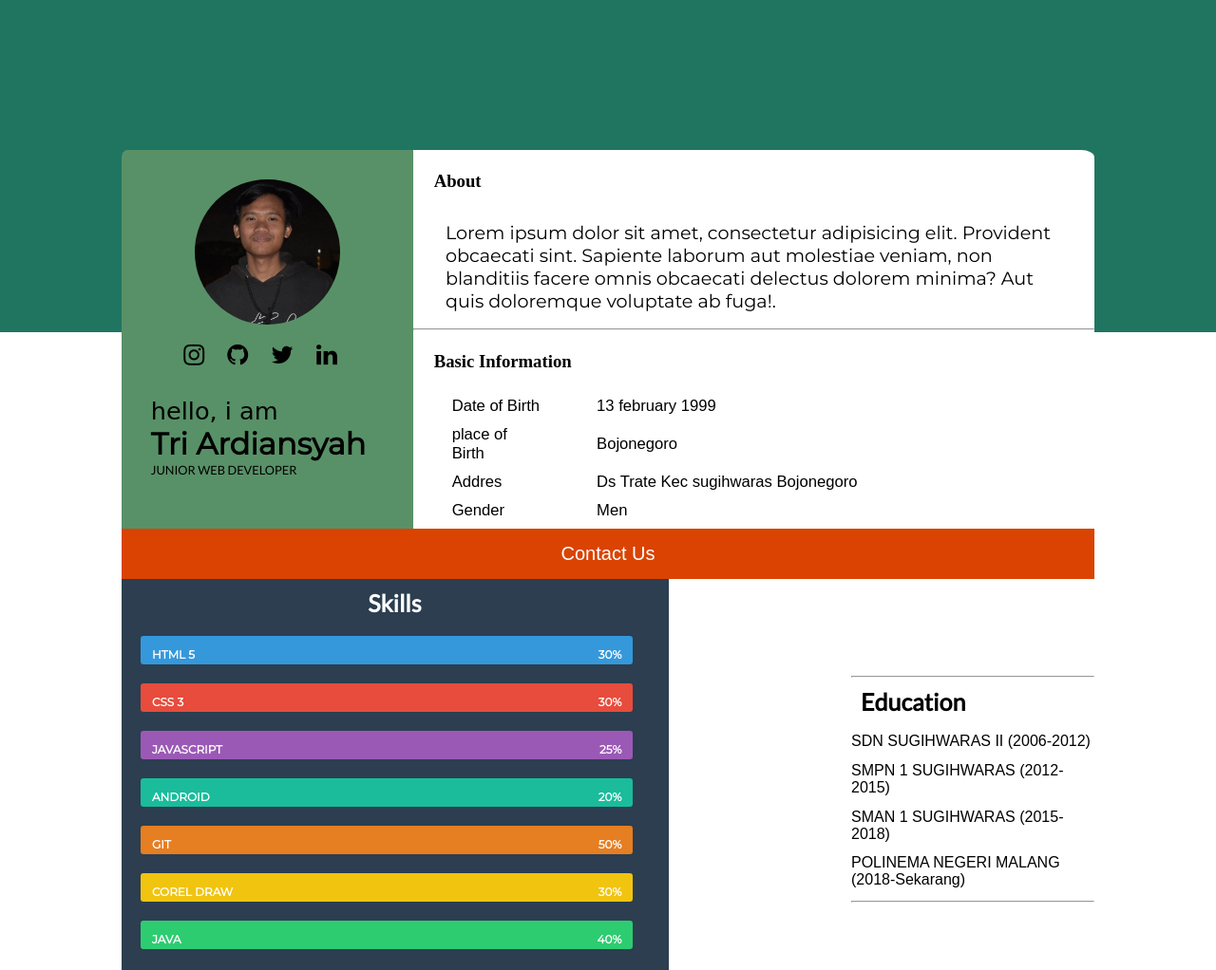
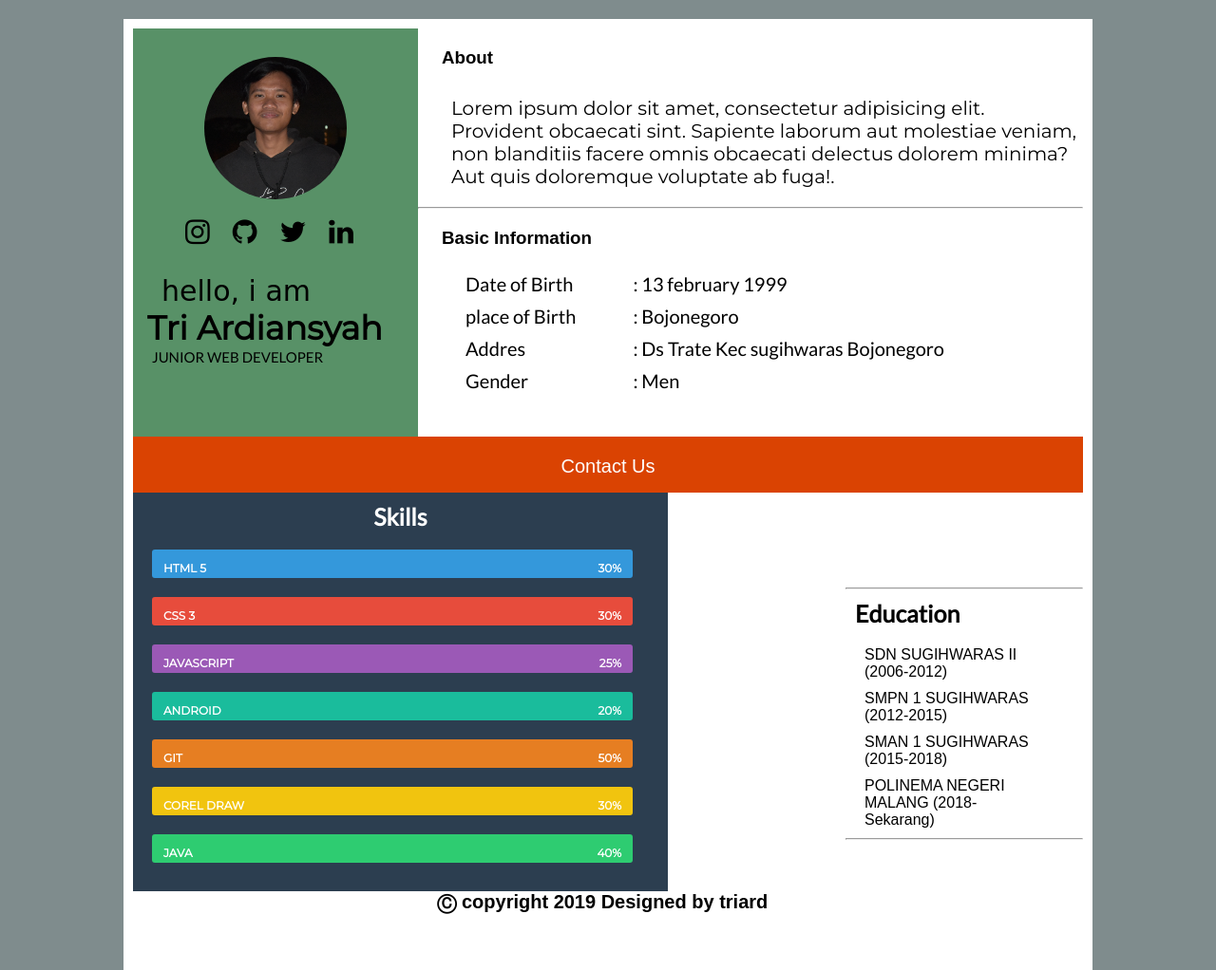
Before and after one commit to triard/resume, a plain HTML site: page index.html in a window 1280 px wide. Shown: the top 1022 px of the page at 95% size. Drawn offline with Linux system fonts and the light colour scheme; a web font is replaced by a local one.

Commit message:
data contact

```diff
--- a/css/style.css
+++ b/css/style.css
@@ -3,32 +3,20 @@
   padding: 0;
 }
 body {
-
+  background-color: #7f8c8d;
 }
 .container{
-    width: 100%;
-    min-height: 200px;
-}
-.header{
-    width: 100%;
-    min-height:350px;
-    background-color:#207561;
-}
-.content{
-    width: 80%;
-    min-height: 40%;
-    margin: auto;
-    margin-top: -15%;
-    border-top-left-radius: 2%;
-    border-top-right-radius: 2%;
+  max-width: 1000px;
+	margin: 20px auto;
+	background: rgb(255, 255, 255);
+	overflow: hidden;
+	padding: 10px;
 }
 #content-left{
     width: 30%;
-    min-height: 40%;
+    min-height: 430px;
     float: left;
     background-color: #589167;
-    background-size: 100%;
-    border-top-left-radius: 2%;
 }
 #content-left img{
     width: 50%;
@@ -38,7 +26,7 @@ body {
 }
 #content-left ul{
     padding: 0;
-    margin: 0% 10% 2% 18% ;
+    margin: 0 0 0 15%;
 }
 #content-left ul li{
     display: inline-block;
@@ -46,30 +34,29 @@ body {
 }
 #content-left ul li a{
     padding: 10px;
-    font-size: 1vw;
+    font-size: 15px;
     text-decoration: none;
     color: black;
 }
 #content-right{
     width: 70%;
-    height: 40%;
-    min-height: 50px;
+    min-height: 430px;
     float: right;
     background-color: white;
-    border-top-right-radius: 2%;
 }
 #content-right h3{
-    padding: 3% 3%;
+    padding: 20px 25px;
+    font-family: Arial, Helvetica, sans-serif;
+    font-weight: bold;
 }
 table {
-  font-family: Arial, Helvetica, sans-serif;
-  text-shadow: 1px 1px 0px #fff;
-  margin: 0 5% 0% 5%;
-  font-size: 1.3vw;
+  font-family: 'Lato', sans-serif;
+  margin: 0 0 0 30px;
+  font-size: 20px;
 }
 
 table th {
-  padding: 1% 2%;
+  padding: 10px 15px;
   border-left:1px solid #e0e0e0;
   border-bottom: 1px solid #e0e0e0;
 }
@@ -79,12 +66,12 @@ table th:first-child{
 }
 
 table tr {
-  padding-left:1%;
+  padding-left:20px;
 }
 
 table td:first-child {
   text-align: left;
-  padding-left: 1%;
+  padding-left: 20px;
   border-left: 0;
 }
 
@@ -107,21 +94,15 @@ table tr:hover td {
   padding: 15px 30px;
   text-align: center;
   display: inline-block;
-  font-size: 1.5vw;
-  margin: 0 0% 0 10%;
+  font-size: 25px;
   cursor: pointer;
-  width: 80%;
+  width: 100%;
 }
 .button a{
   text-decoration: none;
   color: white;
   font-size: 20px;
   font-family: Arial, Helvetica, sans-serif;
-}
-.page-coloumn{
-    width: 80%;
-    min-height: 400px;
-    margin: auto;
 }
 #coloumn-left{
   width: 75%;
@@ -187,26 +168,22 @@ table tr:hover td {
   font-weight: 400;
   font-family: 'Montserrat', sans-serif;
   font-weight: bold;
-}
-#coloumn-right{
+}.coloumn-right{
   width: 25%;
   min-height: 400px;
   float: right;
   margin: 10% 0% 0% 0%;
 }
-#coloumn-right p{
-  margin: 3% 0 5% 0;
+.coloumn-right p{
+  margin: 10px 40px 10px 20px;
   font-family: Arial, Helvetica, sans-serif;
 }
 .footer{
-    background-color: #7f8c8d;
-    min-height:  90px;
-    margin: 1.5% 10% 0% 10%;
-    bottom: 0%;
+  width: 100%;
 }
 .footer p{
   font-family: Arial, Helvetica, sans-serif;
-  padding: 30px;
+  padding: 20px;
   font-size: 20px;
   font-weight: bold;
   margin-left: 30%;
--- a/html/contactus.html
+++ b/html/contactus.html
@@ -6,20 +6,43 @@
         <meta name="viewport" content="initial-scale=1.0, user-scalable=no">
         <meta charset="utf-8">
          <link rel="icon" type="image/png" href="../img/telephone.png">
+          <link href="https://fonts.googleapis.com/css?family=Just+Another+Hand|Lato|Montserrat&display=swap"
+              rel="stylesheet">
          <style>
              * {
              margin: 0;
              padding: 0;
              }
+             .container{
+             max-width: 100%;
+             overflow: hidden;
+             }
          .header{
-         width: 100%;
-         min-height:100px;
-         background-color:#207561;
+             width: 100%;
+             min-height:100px;
+             background-color:#207561;
          }
          .header h3{
-             font-size: 2vw;
+             font-size: 30px;
              padding: 30px 50px;
-             /* font-family: ; */
+             font-family: 'Montserrat', sans-serif;
+             font-weight: bold;
+         }
+         .button {
+         background-color: #da4302;
+         border: none;
+         padding: 8px 20px;
+         text-align: center;
+         display: inline-block;
+         cursor: pointer;
+         float: right;
+         margin: -70px 40px 0 0;
+         }
+         .button a{
+         text-decoration: none;
+         color: white;
+         font-size: 20px;
+         font-family: Arial, Helvetica, sans-serif;
          }
          .content{
               width: 100%;
@@ -27,8 +50,9 @@
          }
          .text-center{
              margin: auto;
-             font-size: 1.5vw;
+             font-size: 25px;
              padding: 30px 60px;
+             font-family: 'Lato', sans-serif;
          }
          .contact-info{
              width: 60%;
@@ -38,10 +62,11 @@
          .contact-right{
              float: left;
              width: 30%;
+             margin-top: 70px;
          }
          .contact-right h2{
-             font-size: 2.5vw;
-             font-family: 'Franklin Gothic Medium', 'Arial Narrow', Arial, sans-serif';
+             font-size: 30px;
+             font-family: 'Lato', sans-serif;
          }
          .contact-right p{
               font-size: 1vw;
@@ -56,7 +81,7 @@
             margin: auto;
         }
         .fields-grid label{
-            font-size: 1vw;
+            font-size: 15px;
         }
         .fields-grid input{
             width: 80%;
@@ -69,12 +94,12 @@
         }
         .fields-grid textarea{
             width: 100%;
-            height:150px;
+            height:120px;
             border-radius: 1%;
             border: none;
             background-color: #207561;
             padding:8px;
-            font-size: 1.5vw;
+            font-size: 15px;
         }
         #send{
             margin: auto;
@@ -93,8 +118,10 @@
     </head>
 
     <body>
+        <div class="container">
         <div class="header">
             <h3>START A PROJECT</h3>
+             <button class="button"><a href="../index.html">Home</a></button><br>
         </div>
         <div class="content">
             <div class="text-center" align="center">
@@ -132,6 +159,7 @@
         <div class="footer" align="center">
             <p>&#9400; copyright 2019 Designed by triard</p>
         </div>
+        </div>
     </body>
 
 </html>
--- a/index.html
+++ b/index.html
@@ -2,7 +2,7 @@
 <html lang="en">
 <head>
     <meta charset="UTF-8">
-    <meta name="viewport" content="width=device-width, initial-scale=1, maximum-scale=1, user-scalable=no">
+    <meta name="viewport" content="width=device-width, initial-scale=1.0">
     <meta http-equiv="X-UA-Compatible" content="ie=edge">
     <link rel="icon" type="image/png" href="https://img.icons8.com/ios/50/000000/home.png">
     <link rel="stylesheet" type="text/css" href="./css/style.css">
@@ -13,51 +13,52 @@
 </head>
 <body>
     <div class="container">
-        <div class="header"></div>
         <div class="content">
             <div id="content-left">
             <object data="your-svg-image.svg" type="image/svg+xml">
                 <img src="./img/photo.JPG">
             </object>
              <ul>
-                 <li><a href="#"> <i class="fa fa-instagram fa-2x" aria-hidden="true"></i> </a></li>
-                 <li><a href="#"> <i class="fa fa-github fa-2x"></i> </a></li>
-                 <li><a href="#"> <i class="fa fa-twitter fa-2x"></i> </a></li>
-                 <li><a href="#"> <i class="fa fa-linkedin fa-2x"></i> </a></li>
+                 <li><a href="https://www.instagram.com/triard_13/" target="blank"> <i class="fa fa-instagram fa-2x"
+                             aria-hidden="true"></i> </a></li>
+                 <li><a href="https://github.com/triard" target="blank"> <i class="fa fa-github fa-2x"></i> </a></li>
+                 <li><a href="https://twitter.com/Tria84842211" target="blank"> <i class="fa fa-twitter fa-2x"></i> </a>
+                 </li>
+                 <li><a href="https://www.linkedin.com/in/tri-ardiansyah-0b398817a/" target="blank"> <i
+                             class="fa fa-linkedin fa-2x"></i> </a></li>
              </ul>
-             <p style="font-family: 'Just Another Hand', cursive; font-size: 2vw; margin: 0 10%; 0 10%; margin-top:10%;">
+             <p style="font-family: 'Just Another Hand', cursive; font-size: 30px; margin: 30px 0 0 30px;">
                 hello, i am</p>
-             <h2 style="font-family: 'Montserrat', sans-serif; margin: 0 10%; 0 10%; font-size:2.5vw;">
+             <h2 style="font-family: 'Montserrat', sans-serif; margin: 0 0 0 15px; font-size:35px;">
                Tri Ardiansyah</h2>
-             <p style="font-family: 'Lato', sans-serif; font-size: 1vw; margin: 0 10%; 0% 10%;">
+             <p style="font-family: 'Lato', sans-serif; font-size: 15px; margin: 0 0 0 20px;">
                 JUNIOR WEB DEVELOPER</p>
-                <br><br><br>
             </div>
             <div id="content-right">
                     <h3>About</h3>
                     <p
-                        style="margin: 0% 3% 1% 4%; padding: 10px 5px; font-family: 'Montserrat', sans-serif;font-size: 1.5vw">
+                        style="margin: 0 0 10px 30px; padding: 10px 5px; font-family: 'Montserrat', sans-serif;font-size: 20px">
                         Lorem ipsum dolor sit amet, consectetur adipisicing elit. Provident obcaecati sint. Sapiente
                         laborum aut molestiae veniam, non blanditiis facere omnis obcaecati delectus dolorem minima? Aut
                         quis doloremque voluptate ab fuga!.</p>
                         <hr>
                     <h3>Basic Information</h3>
-                    	<table cellspacing='0' style="font-size: 1.5w;">
+                    	<table cellspacing='0' style="font-size: 20px;">
                     	        <tr>
                     	            <td>Date of Birth</td>
-                    	            <td>13 february 1999</td>
+                    	            <td>: 13 february 1999</td>
                     	        </tr>
                     	        <tr>
                     	            <td>place of Birth</td>
-                    	            <td>Bojonegoro</td>
+                    	            <td>: Bojonegoro</td>
                     	        </tr>
                     	        <tr>
                     	            <td>Addres</td>
-                    	            <td>Ds Trate Kec sugihwaras Bojonegoro</td>
+                    	            <td>: Ds Trate Kec sugihwaras Bojonegoro</td>
                     	        </tr>
                     	        <tr>
                     	            <td>Gender</td>
-                    	            <td>Men</td>
+                    	            <td>: Men</td>
                     	        </tr>
                     	</table>
             </div>
@@ -111,7 +112,7 @@
                             </div>
                         </div>
                     </div>
-                    <div id="coloumn-right">
+                    <div class="coloumn-right">
                         <hr>
                         <h3 style="font-family: 'Lato', sans-serif; font-size: 25px; padding: 10px;">Education</h3>
                         <p>SDN SUGIHWARAS II (2006-2012)</p>
@@ -121,9 +122,9 @@
                         <hr>
                     </div>
                 </div>
- <div class="footer">
-        <p>&#9400; copyright 2019 Designed by triard</p>
-        </div>
+                <div class="footer">
+                    <p>&#9400; copyright 2019 Designed by triard</p>
+                </div>
         </div>
 </body>
 </html>
```
